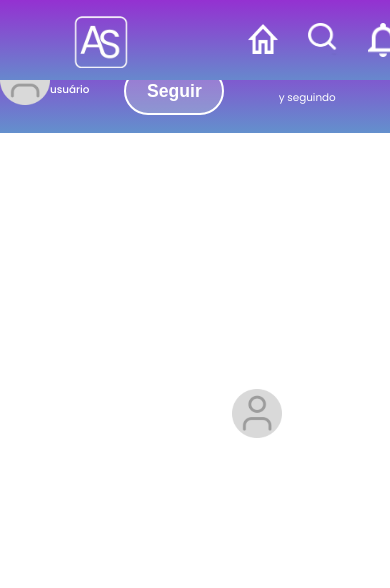
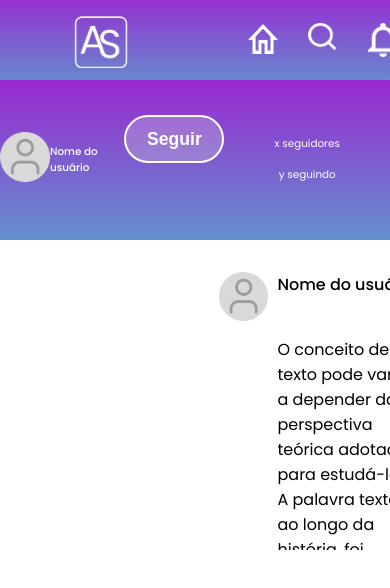
Before and after one commit to evellyn489/AmbrosioSocial, a React (Vite) app: page /perfil in a window 390 px wide. Shown: the top 588 px of the page. Built offline with nearby package versions, Linux system fonts and the light colour scheme.

Commit message:
Alterações na tela de Perfil

```diff
--- a/src/pages/Perfil/Perfil.module.scss
+++ b/src/pages/Perfil/Perfil.module.scss
@@ -62,6 +62,8 @@
             max-height: calc(100vh - 80px);
             overflow-x: hidden;
 
+            padding-bottom: 2em;
+
         }
     }
 }
@@ -78,10 +80,6 @@
                 img {
                     width: 100px;
                 }
-            }
-
-            main {
-                padding-top: 14em;
             }
        }
     }
@@ -140,27 +138,12 @@
                 }
             }
         }
-
-        main {
-            padding-left: 3em;
-        }
-    }
-}
-
-@media (max-width: 535px) {
-    .container {
-        main {
-            div {
-                margin-left: 4em;
-            }
-        }
     }
 }
 
 @media(max-width: 500px) {
     .container {
         div.asideMain {
-            padding-top: 2em;
             aside {
                 font-size: 0.7rem;
 
```
